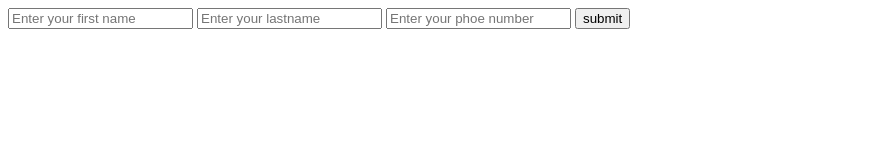
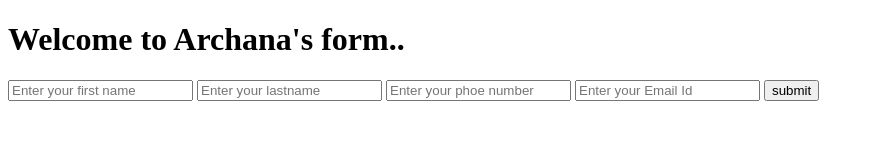
Before and after one commit to upeksha-c/server-project, a plain HTML site: page index.html in a window 1280 px wide. Shown: the whole page, without its empty margins (0-874 px from the left). Drawn offline with Linux system fonts and the light colour scheme.

Commit message:
test changed by archana

```diff
--- a/index.html
+++ b/index.html
@@ -6,10 +6,12 @@
     <title>Testing the repository</title>
 </head>
 <body>
+    <h1>Welcome to Archana's form..</h1>
     <form>
         <input type="text" placeholder="Enter your first name">
         <input type="text" placeholder="Enter your lastname">
         <input type="text" placeholder="Enter your phoe number">
+        <input type="email" placeholder="Enter your Email Id">
         <button>submit</button>
     </form>
 
```
